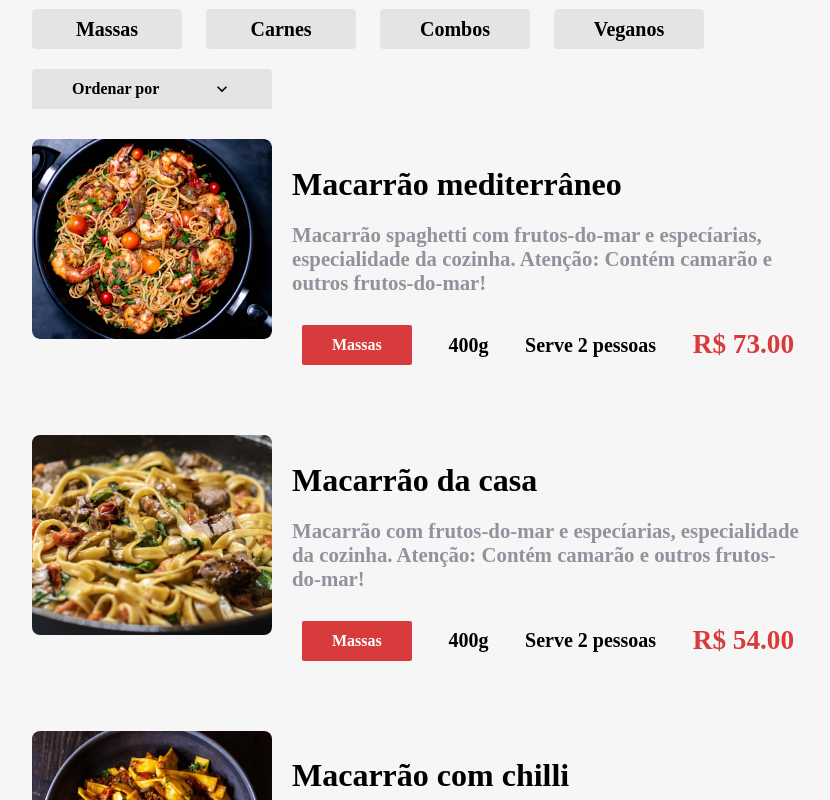
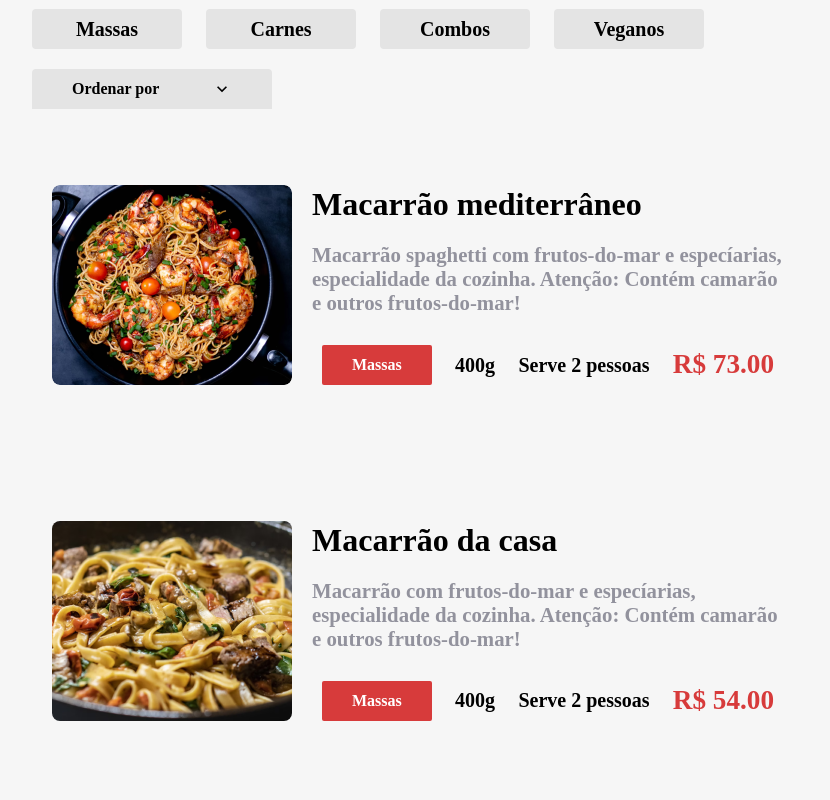
Before and after one commit to alanfelixnc/alura-aluroni, a React (Create React App) app: page /cardapio in a window 1280 px wide. Shown: the part 640-1440 px from the top of the page, without its empty margins (168-998 px from the left). Built offline with nearby package versions, Linux system fonts and the light colour scheme; a web font is replaced by a local one.

Commit message:
Recurso de ver detalhes do prato no cardápio

```diff
--- a/src/pages/Cardapio/Itens/Item/Item.module.scss
+++ b/src/pages/Cardapio/Itens/Item/Item.module.scss
@@ -1,10 +1,17 @@
 @import 'styles/variaveis';
 @import 'styles/breakpoints';
-
 .item {
+  align-items: center;
+  border-radius: 10px;
+  cursor: pointer;
   display: flex;
   flex-wrap: wrap;
+  padding: 20px;
+  transition: 0.2s ease-in;
   width: 90%;
+  &:hover {
+    background-color: $grey;
+  }
   &__imagem {
     min-width: 240px;
     @media (max-width: $desktop_xsm) {
@@ -21,7 +28,7 @@
     flex-direction: column;
     flex-wrap: wrap;
     justify-content: space-around;
-    padding: 0 20px;
+    margin: 0 20px;
     @media (max-width: $desktop_xsm) {
       flex-direction: row;
       margin-top: 20px;
--- a/src/pages/Cardapio/Itens/Item/index.tsx
+++ b/src/pages/Cardapio/Itens/Item/index.tsx
@@ -1,12 +1,14 @@
 import styles from './Item.module.scss';
 import { Prato } from 'types/Cardapio';
 import TagsPrato from 'components/TagsPrato';
+import { useNavigate } from 'react-router-dom';
 
 export default function Item(props: Prato) {
-  const { title, description, photo } = props;
+  const { title, description, photo, id } = props;
+  const navigate = useNavigate();
 
   return (
-    <div className={styles.item}>
+    <div className={styles.item} onClick={() => navigate(`/prato/${id}`)}>
       <div className={styles.item__imagem}>
         <img src={photo} alt={title} />
       </div>
```
